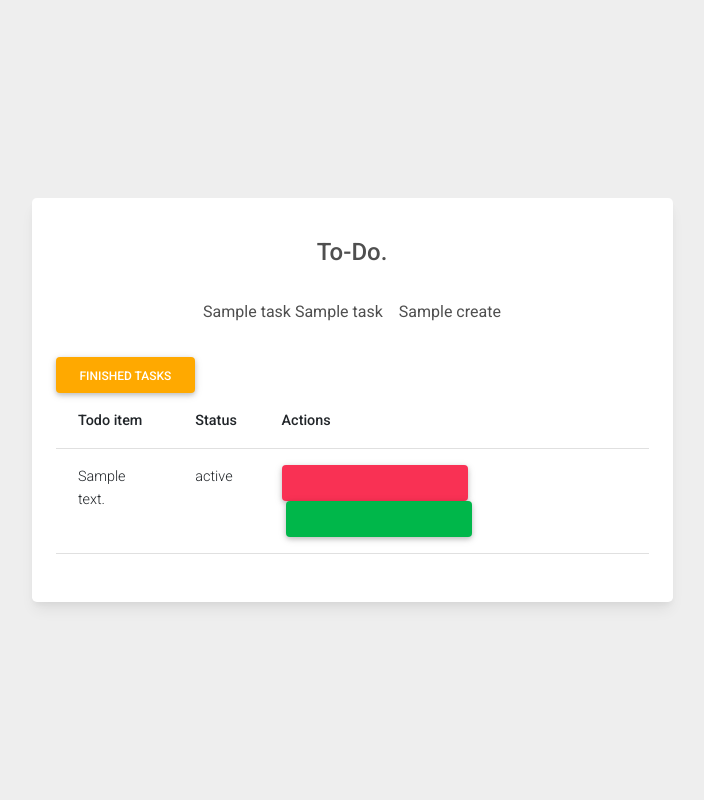
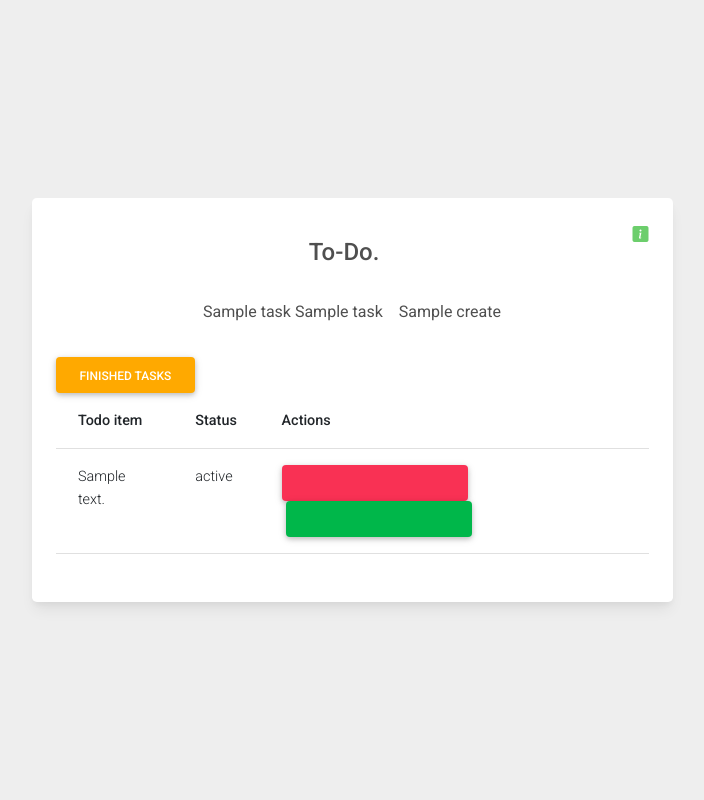
Before and after one commit to thepolkamonster/todo-list, a Python web app: template templates/index.html in a window 1280 px wide. Shown: the whole page, without its empty margins (288-992 px from the left). Run offline with Jinja, Linux system fonts and the light colour scheme; the template is opened without the code that fills it: most values are stand-ins (such as "Sample title", 1, 10 or a date in 2020); form fields are guessed from the names that the template uses.

Commit message:
Added Info icon linked to swagger UI

```diff
--- a/templates/index.html
+++ b/templates/index.html
@@ -14,11 +14,17 @@
   <link rel="stylesheet" href="https://fonts.googleapis.com/css2?family=Roboto:wght@300;400;500;700;900&display=swap" />
   <!-- MDB -->
   <link rel="stylesheet" href="../static/css/bootstrap-to-do-list.min.css" />
+  <link rel="stylesheet" href="https://cdn.jsdelivr.net/npm/bootstrap-icons@1.10.5/font/bootstrap-icons.css">
 </head>
 
 <style>
   .hidden-id {
     display: none;
+  }
+
+  .info-icon {
+    color: rgb(108, 206, 108);
+    float: right;
   }
 </style>
 
@@ -30,8 +36,11 @@
         <div class="col col-lg-9 col-xl-7">
           <div class="card rounded-3">
             <div class="card-body p-4">
+              <a href="/swagger-ui">
+                <i class="bi bi-info-square-fill info-icon"></i>
+              </a>
+              <h4 class="text-center my-3 pb-3">To-Do.</h4>
 
-              <h4 class="text-center my-3 pb-3">To-Do.</h4>
 
               <form class="row row-cols-lg-auto g-3 justify-content-center align-items-center mb-4 pb-2" ,
                 method="POST">
```
